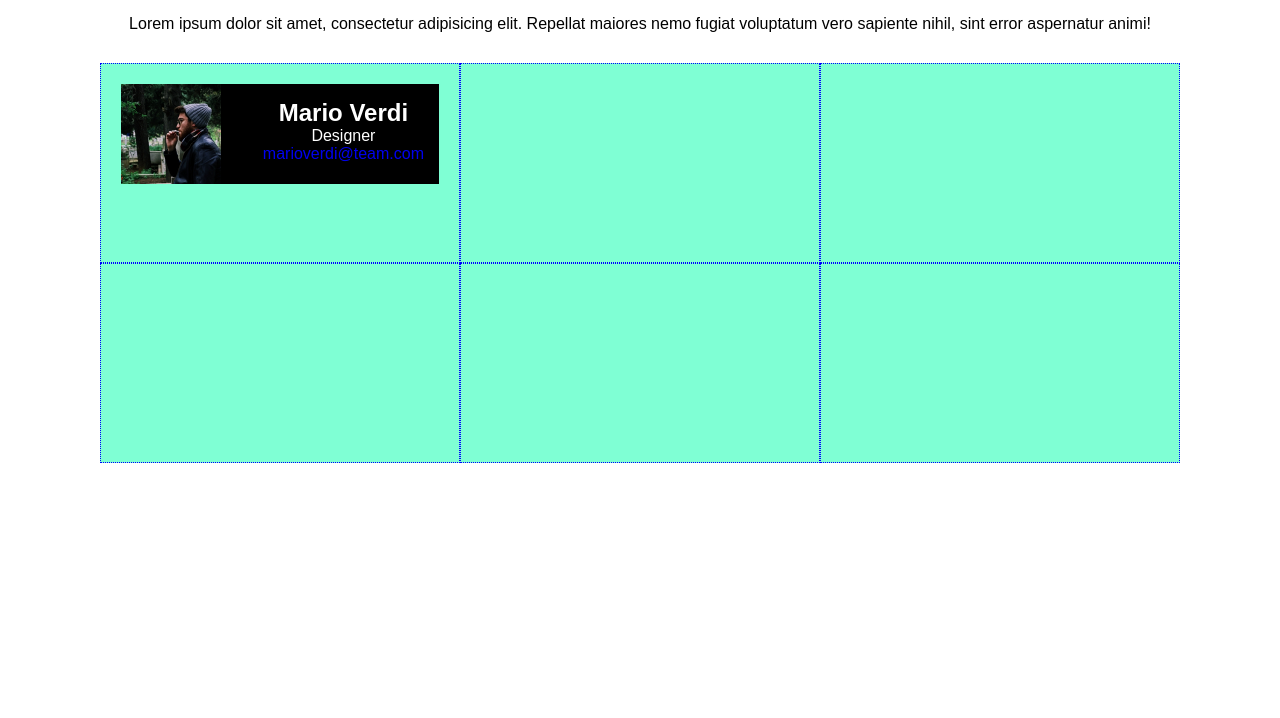
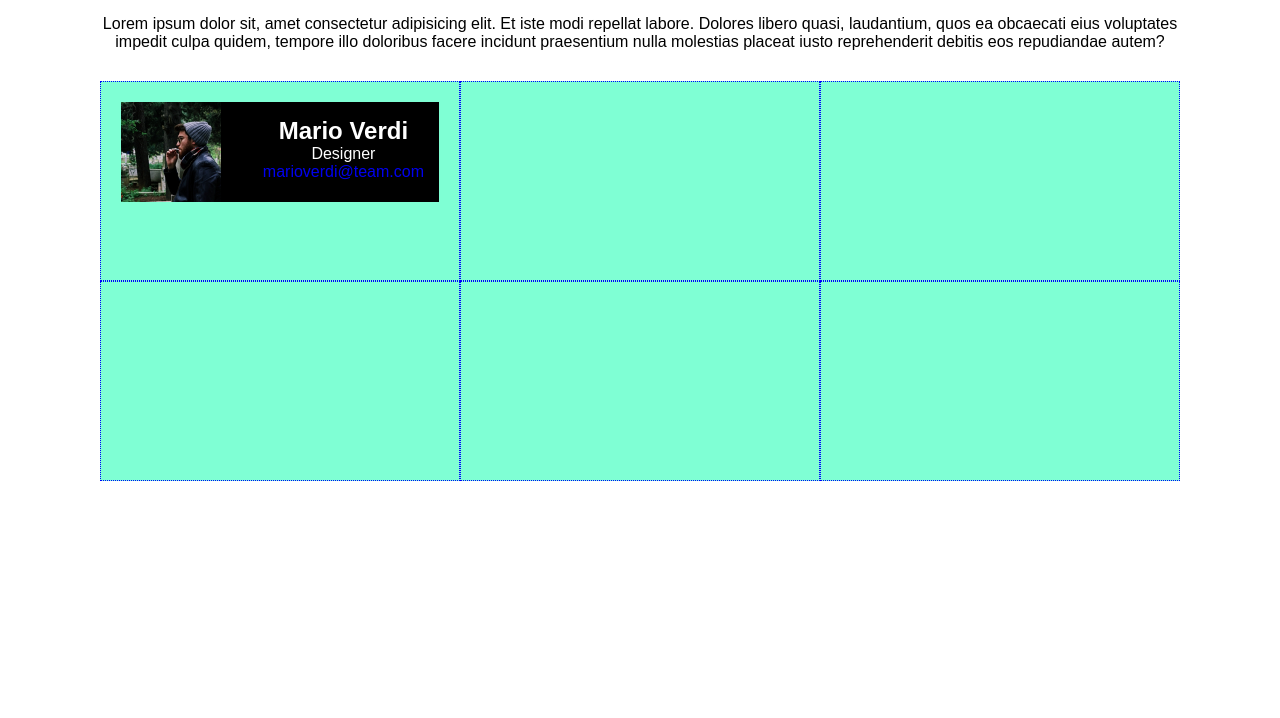
Before and after one commit to SerenaMalusa/html-css-float-cards, a plain HTML site: page index.html in a window 1280 px wide. Shown: the part 82-800 px from the top of the page. Drawn offline with Linux system fonts and the light colour scheme; a web font is replaced by a local one.

Commit message:
fix: elongate p to better see padding effect

```diff
--- a/index.html
+++ b/index.html
@@ -31,8 +31,7 @@
             <div class="container">
 
                 <h1>Meet our team</h1>
-                <p>Lorem ipsum dolor sit amet, consectetur adipisicing elit. Repellat maiores nemo fugiat voluptatum vero sapiente nihil, sint error aspernatur animi!</p>
-
+                <p>Lorem ipsum dolor sit, amet consectetur adipisicing elit. Et iste modi repellat labore. Dolores libero quasi, laudantium, quos ea obcaecati eius voluptates impedit culpa quidem, tempore illo doloribus facere incidunt praesentium nulla molestias placeat iusto reprehenderit debitis eos repudiandae autem?</p>
                 <div class="row clearfix">
 
                     <div class="col col-30 float-l debug">
```
